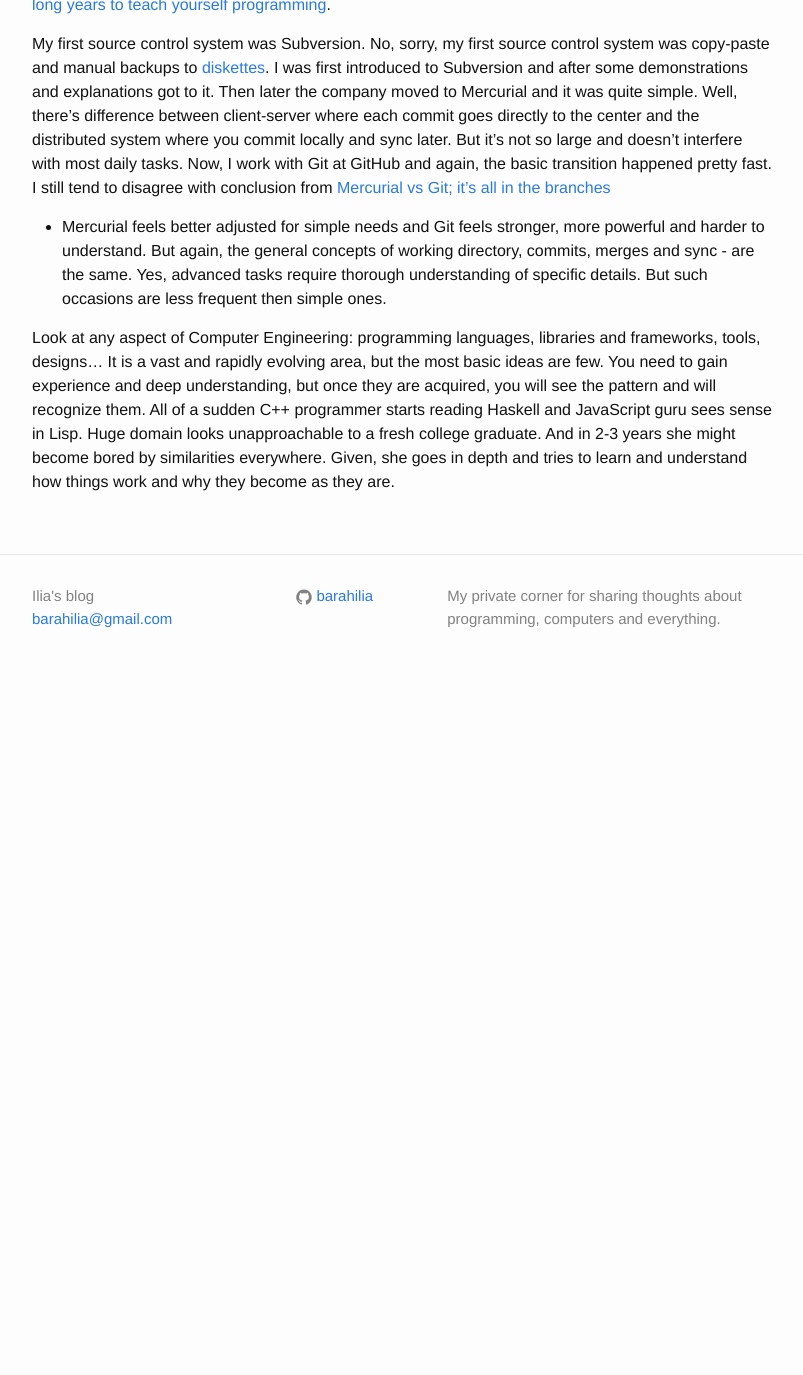
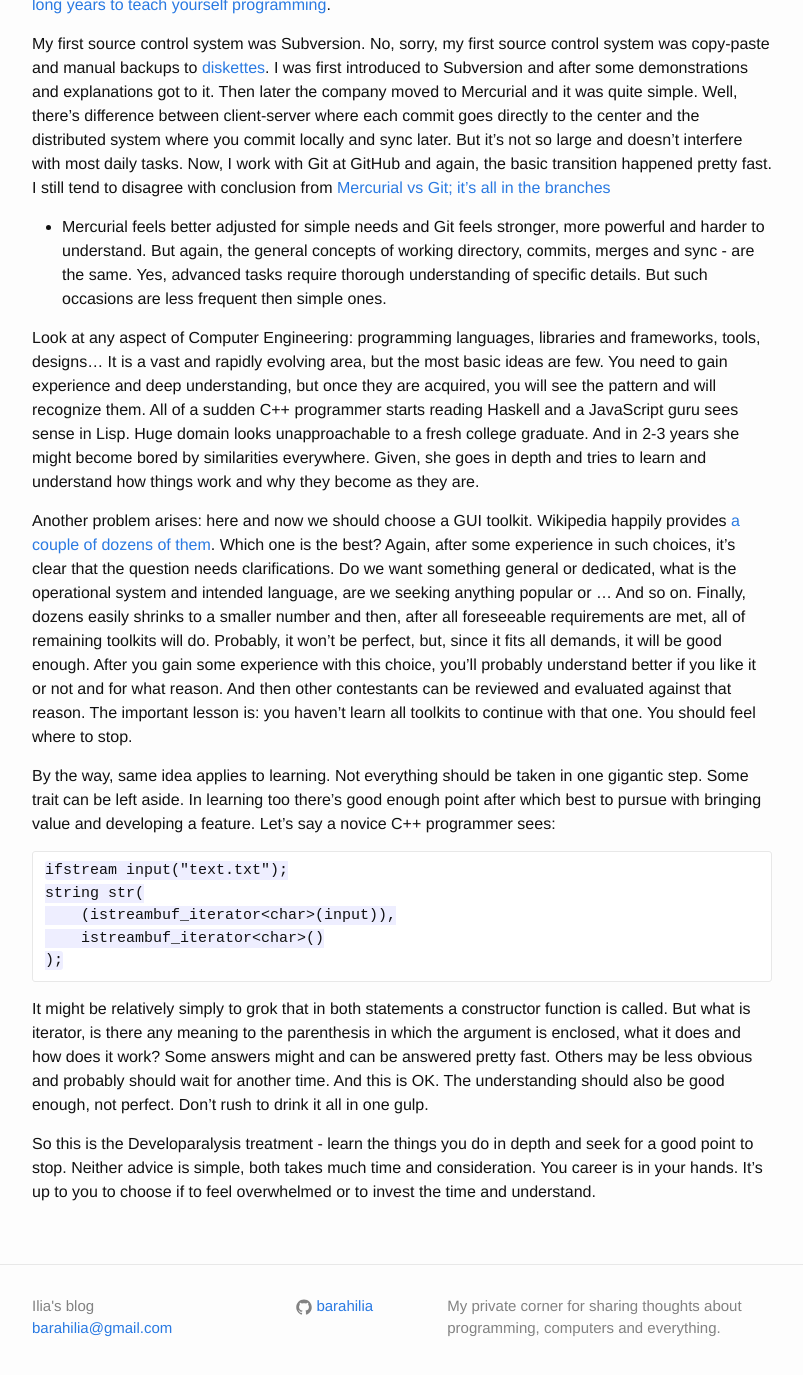
Before and after one commit to barahilia/blog, a Jekyll site: the page built from _posts/2014-12-13-developaralysis-treatment.markdown, in a window 1280 px wide and 1400 px high, scrolled down 2106 px. Shown: the top 1375 px of the window, without its empty margins (238-1041 px from the left). Built offline with Jekyll 4.4.1, drawn with Linux system fonts in a browser that asks for light colours; before the commit the page ends 2796 px from its top, so only the background shows below that.

Commit message:
Explaining the good enough

```diff
--- a/_posts/2014-12-13-developaralysis-treatment.markdown
+++ b/_posts/2014-12-13-developaralysis-treatment.markdown
@@ -131,8 +131,47 @@ Look at any aspect of Computer Engineering: programming languages, libraries and
 frameworks, tools, designs... It is a vast and rapidly evolving area, but the
 most basic ideas are few. You need to gain experience and deep understanding,
 but once they are acquired, you will see the pattern and will recognize them.
-All of a sudden C++ programmer starts reading Haskell and JavaScript guru sees
+All of a sudden C++ programmer starts reading Haskell and a JavaScript guru sees
 sense in Lisp. Huge domain looks unapproachable to a fresh college graduate. And
 in 2-3 years she might become bored by similarities everywhere. Given, she goes
 in depth and tries to learn and understand how things work and why they become
 as they are.
+
+Another problem arises: here and now we should choose a GUI toolkit. Wikipedia
+happily provides
+[a couple of dozens of them](http://en.wikipedia.org/wiki/List_of_widget_toolkits).
+Which one is the best? Again, after some experience in such choices, it's clear
+that the question needs clarifications. Do we want something general or
+dedicated, what is the operational system and intended language, are we seeking
+anything popular or ... And so on. Finally, dozens easily shrinks to a smaller
+number and then, after all foreseeable requirements are met, all of remaining
+toolkits will do. Probably, it won't be perfect, but, since it fits all demands,
+it will be good enough. After you gain some experience with this choice, you'll
+probably understand better if you like it or not and for what reason. And then
+other contestants can be reviewed and evaluated against that reason. The
+important lesson is: you haven't learn all toolkits to continue with that one.
+You should feel where to stop.
+
+By the way, same idea applies to learning. Not everything should be taken in one
+gigantic step. Some trait can be left aside. In learning too there's good enough
+point after which best to pursue with bringing value and developing a feature.
+Let's say a novice C++ programmer sees:
+
+    ifstream input("text.txt");
+    string str(
+        (istreambuf_iterator<char>(input)),
+        istreambuf_iterator<char>()
+    );
+
+It might be relatively simply to grok that in both statements a constructor
+function is called. But what is iterator, is there any meaning to the
+parenthesis in which the argument is enclosed, what it does and how does it
+work? Some answers might and can be answered pretty fast. Others may be less
+obvious and probably should wait for another time. And this is OK. The
+understanding should also be good enough, not perfect. Don't rush to drink it
+all in one gulp.
+
+So this is the Developaralysis treatment - learn the things you do in depth and
+seek for a good point to stop. Neither advice is simple, both takes much time
+and consideration. You career is in your hands. It's up to you to choose if to
+feel overwhelmed or to invest the time and understand.
```
